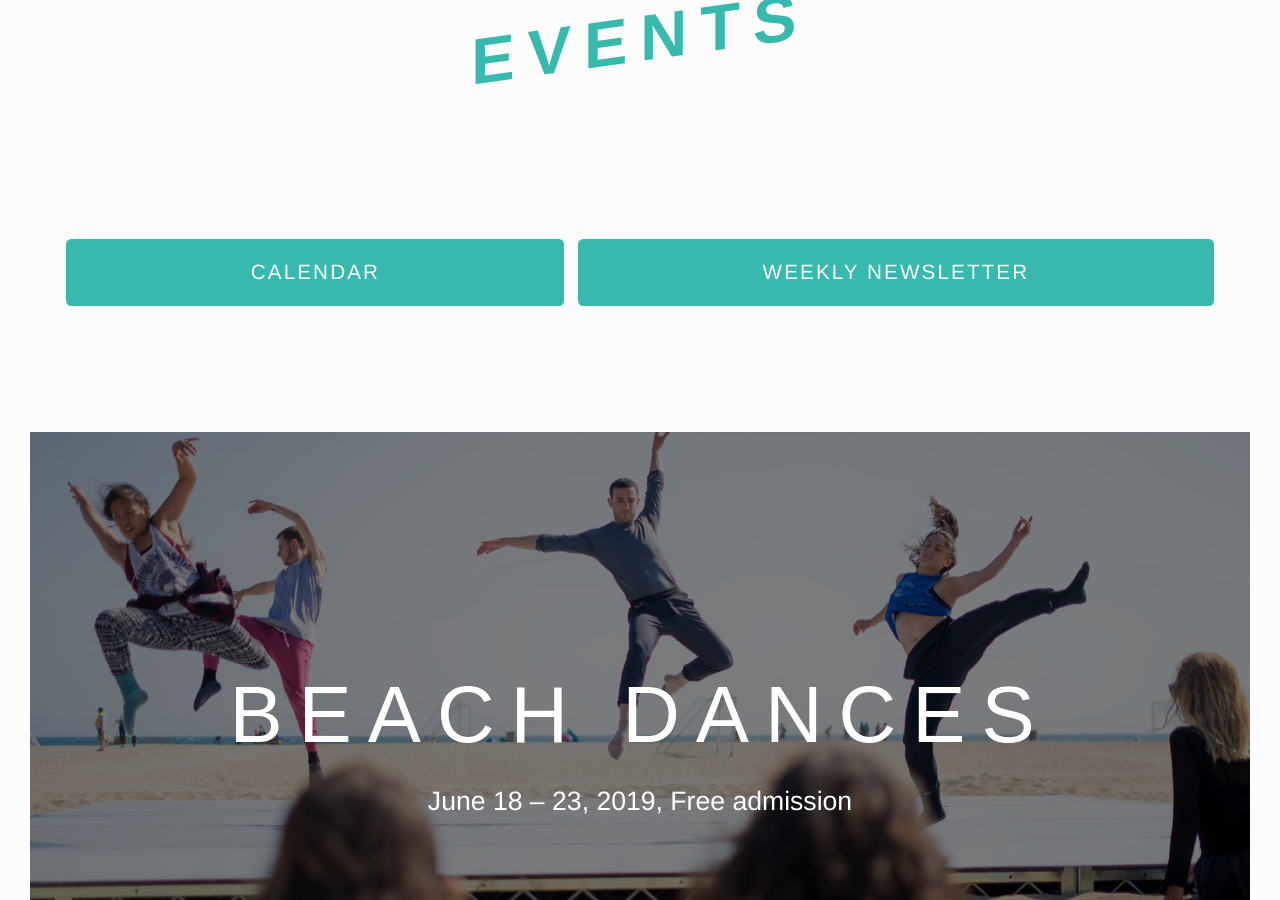
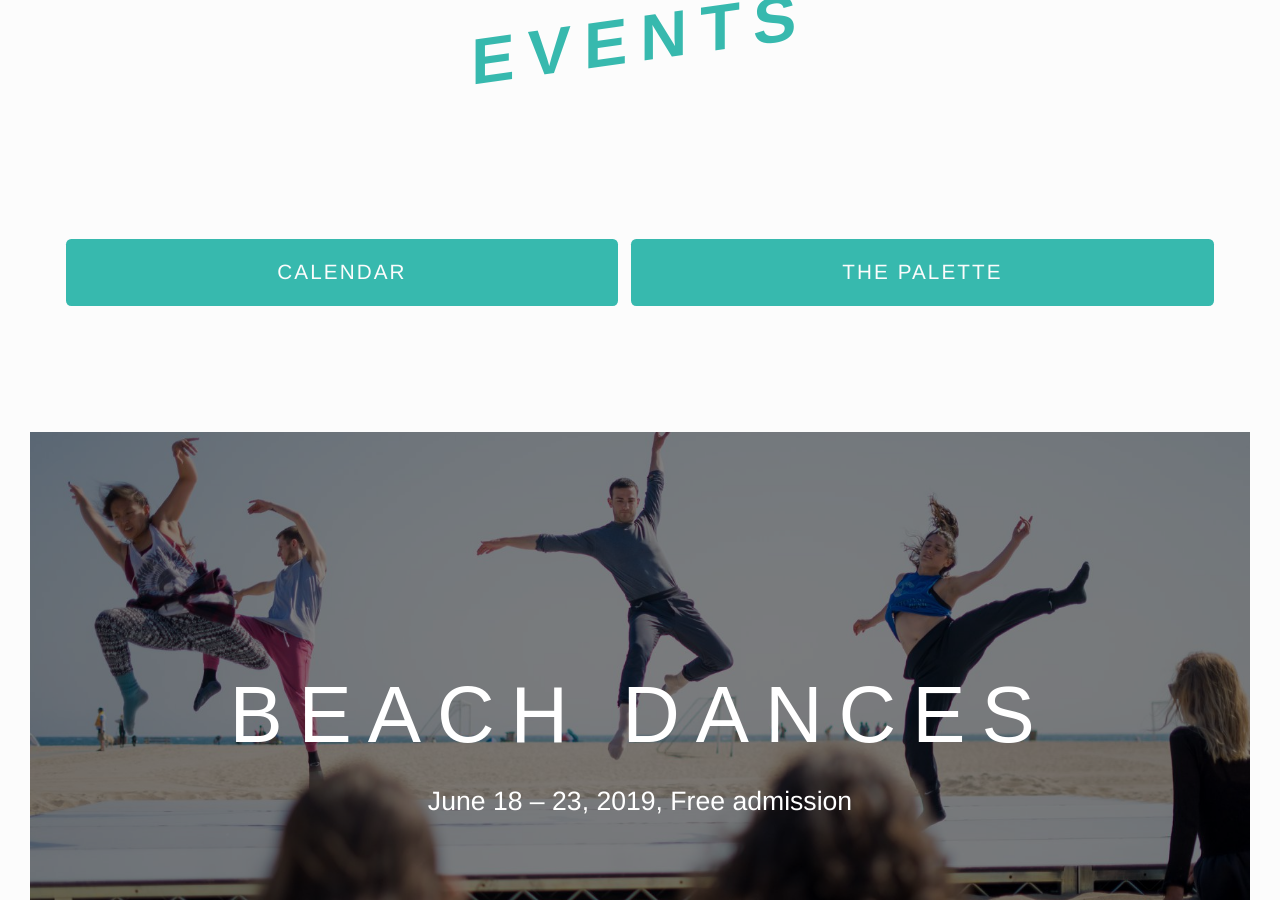
Before and after one commit to jimthoburn/artsamo, a Jekyll site: the page built from pages/events.markdown, in a window 1280 px wide and 900 px high, scrolled down 523 px. Built offline with Jekyll 4.4.1, drawn with Linux system fonts in a browser that asks for light colours; some web fonts are replaced; some of the changed text lies outside the part shown.

Commit message:
Update events.markdown

```diff
--- a/pages/events.markdown
+++ b/pages/events.markdown
@@ -9,7 +9,7 @@ Events
 <nav class="action" markdown="1">
 
 *   [Calendar](/events/calendar/)
-*   [Weekly Newsletter](#weekly-newsletter)
+*   [The Palette](#the-palette)
 
 </nav>
 
@@ -42,7 +42,7 @@ Calendar <a id="calendar"></a>
 * * *
 
 
-Weekly Newsletter
+The Palette
 -----------------------
 
 _The Palette_ is a weekly Wednesday email that highlights a handful of Santa Monica art and culture events happening that week.
```
